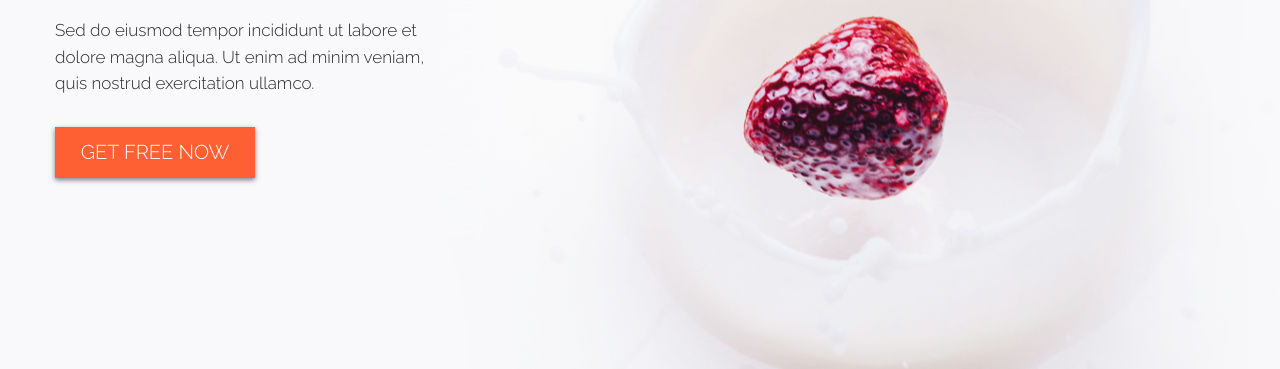
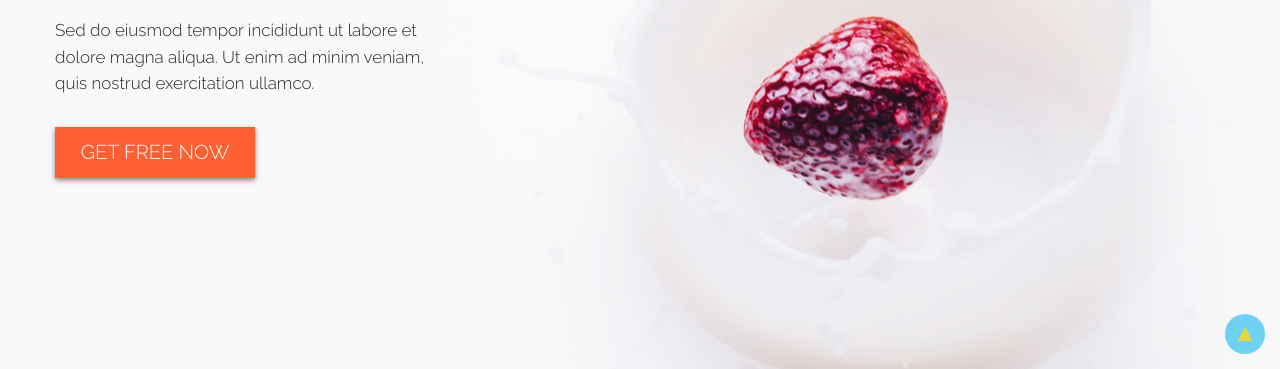
Before and after one commit to Sergo-Kaz13/cahee-adaptiv, a plain HTML site: page index.html in a window 1280 px wide. Shown: the part 431-800 px from the top of the page. Drawn offline with Linux system fonts and the light colour scheme; files whose address does not match are found by name.

Commit message:
add button up

```diff
--- a/index.html
+++ b/index.html
@@ -262,6 +262,12 @@
         </div>
       </footer>
     </main>
+
+    <span class="button-up">
+      <a href="#" class="button-link">
+        ▲
+      </a>
+    </span>
   </div>
 </body>
 </html>
--- a/style.scss
+++ b/style.scss
@@ -6,3 +6,24 @@
 @import 'scss/subscribe';
 @import 'scss/media';
 @import 'scss/burger-menu';
+
+.button {
+  &-up {
+    display: inline-block;
+    position: fixed;
+    right: 15px;
+    bottom: 15px;
+  }
+  &-link {
+    display: inline-block;
+    display: flex;
+    justify-content: center;
+    font-size: 25px;
+    line-height: 1.5;
+    color: rgb(228, 212, 72);
+    width: 40px;
+    height: 40px;
+    background: rgba(75, 201, 243, .8);
+    border-radius: 50%;
+  }
+}
```
Also changed, not shown: css/style.css.
